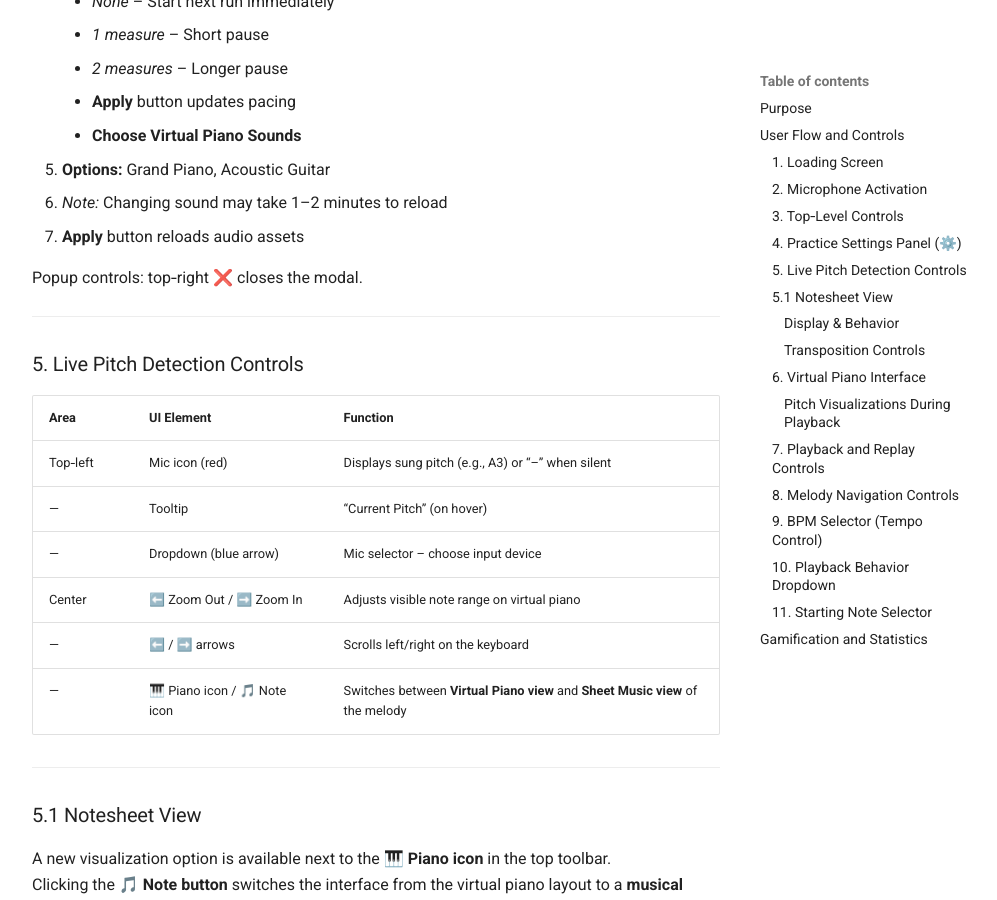
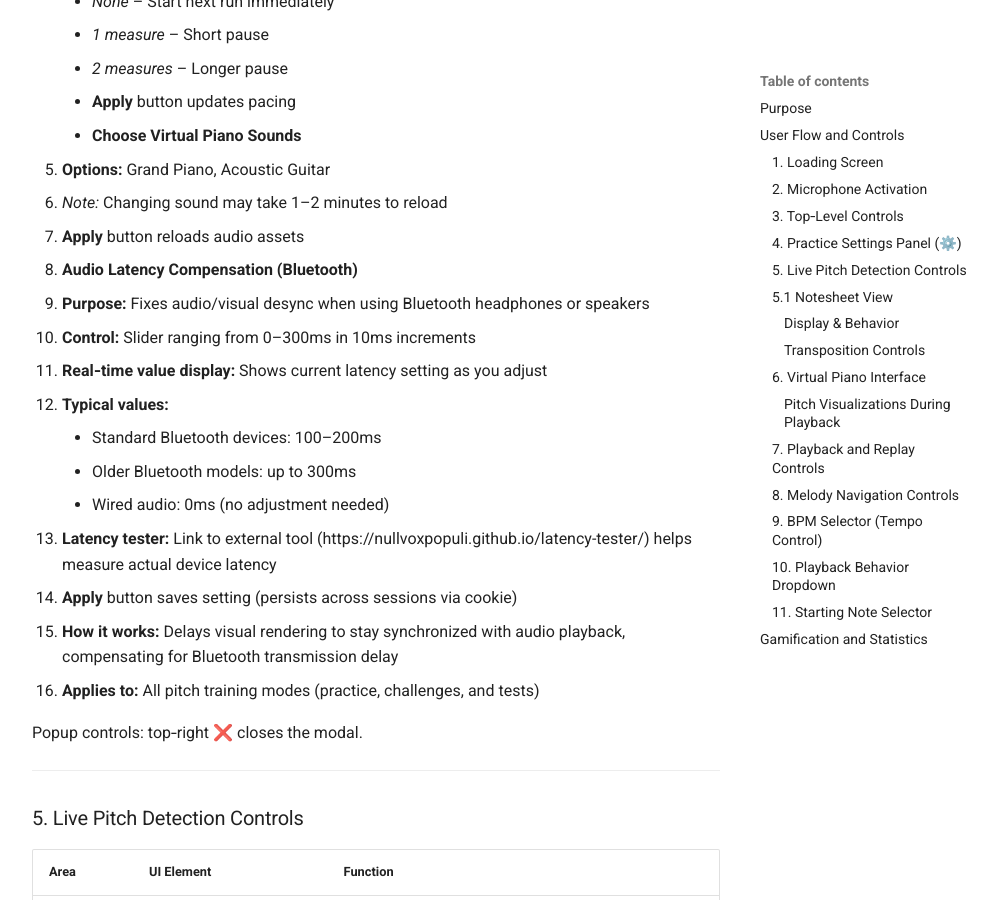
Before and after one commit to singingcarrots/docs, an MkDocs documentation site: the page built from docs/pitch-training-practice-virtual-piano-interface.md, in a window 1280 px wide and 900 px high, scrolled down 2067 px. Shown: the whole window, without its empty margins (264-1261 px from the left). Built offline with MkDocs 1.6.1 and Material for MkDocs 9.7.7, drawn with Linux system fonts in a browser that asks for light colours.

Commit message:
Document Bluetooth latency compensation feature
Added documentation for the new Audio Latency Compensation feature that
fixes audio/visual desync when using Bluetooth headphones or speakers.

Changes:
- pitch-training-practice-virtual-piano-interface.md: Added new section
  in Practice Settings Panel documenting the latency compensation slider,
  typical values, latency testing tool link, and technical details
- singing-carrots-pitch-test.md: Added note in Headphones Check section
  directing Bluetooth users to the latency compensation setting

The feature allows users to adjust latency from 0-300ms via a slider in
the Practice Settings modal, with settings persisting across sessions.

```diff
--- a/docs/pitch-training-practice-virtual-piano-interface.md
+++ b/docs/pitch-training-practice-virtual-piano-interface.md
@@ -87,6 +87,19 @@ Opens as a popup modal, divided into three configuration blocks:
    * **Options:** Grand Piano, Acoustic Guitar
    * *Note:* Changing sound may take 1–2 minutes to reload
    * **Apply** button reloads audio assets
+4. **Audio Latency Compensation (Bluetooth)**
+
+   * **Purpose:** Fixes audio/visual desync when using Bluetooth headphones or speakers
+   * **Control:** Slider ranging from 0–300ms in 10ms increments
+   * **Real‑time value display:** Shows current latency setting as you adjust
+   * **Typical values:**
+     * Standard Bluetooth devices: 100–200ms
+     * Older Bluetooth models: up to 300ms
+     * Wired audio: 0ms (no adjustment needed)
+   * **Latency tester:** Link to external tool (https://nullvoxpopuli.github.io/latency-tester/) helps measure actual device latency
+   * **Apply** button saves setting (persists across sessions via cookie)
+   * **How it works:** Delays visual rendering to stay synchronized with audio playback, compensating for Bluetooth transmission delay
+   * **Applies to:** All pitch training modes (practice, challenges, and tests)
 
 Popup controls: top‑right ❌ closes the modal.
 
```
Also changed, not shown: docs/singing-carrots-pitch-test.md (+2 -0 lines).
